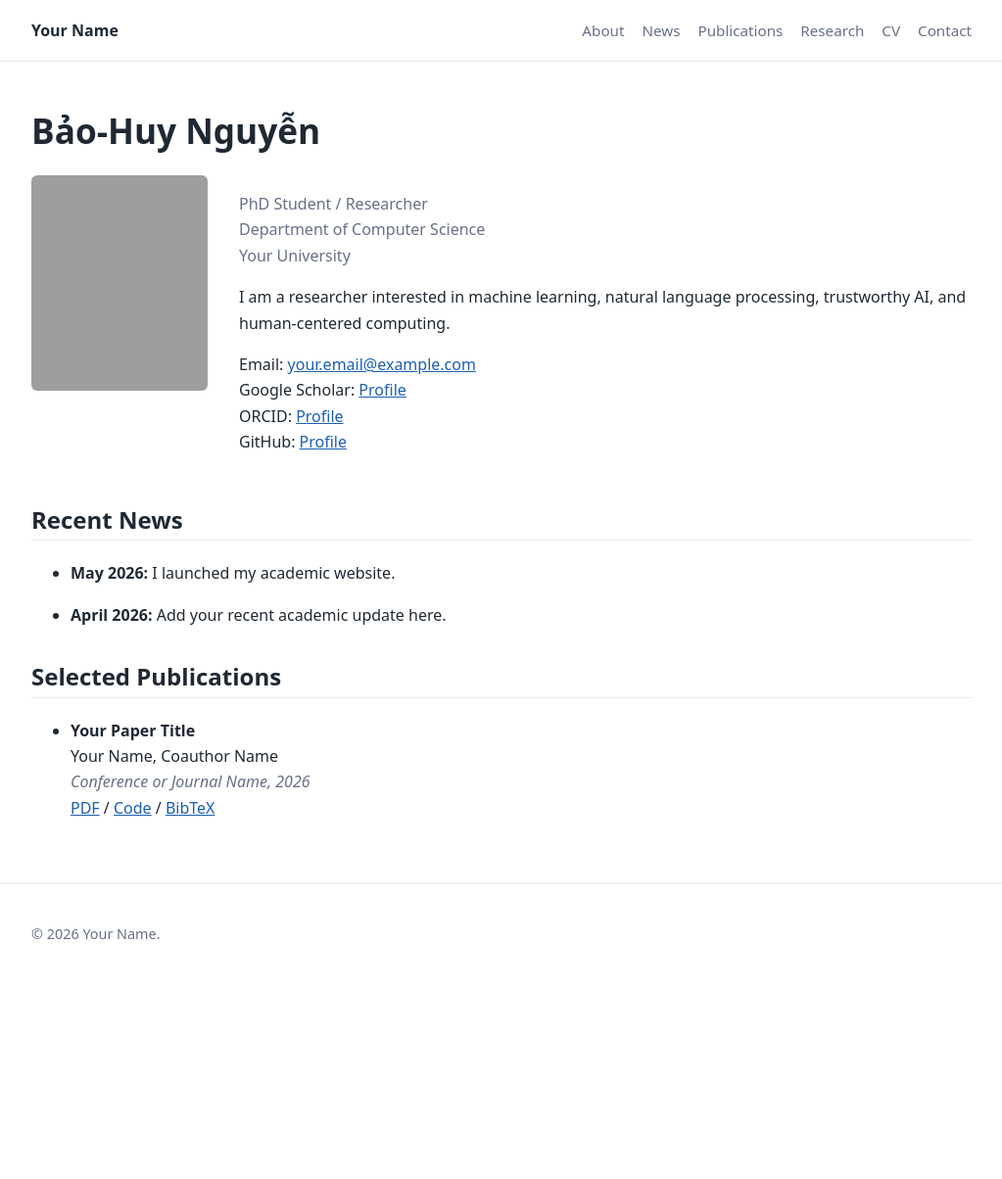
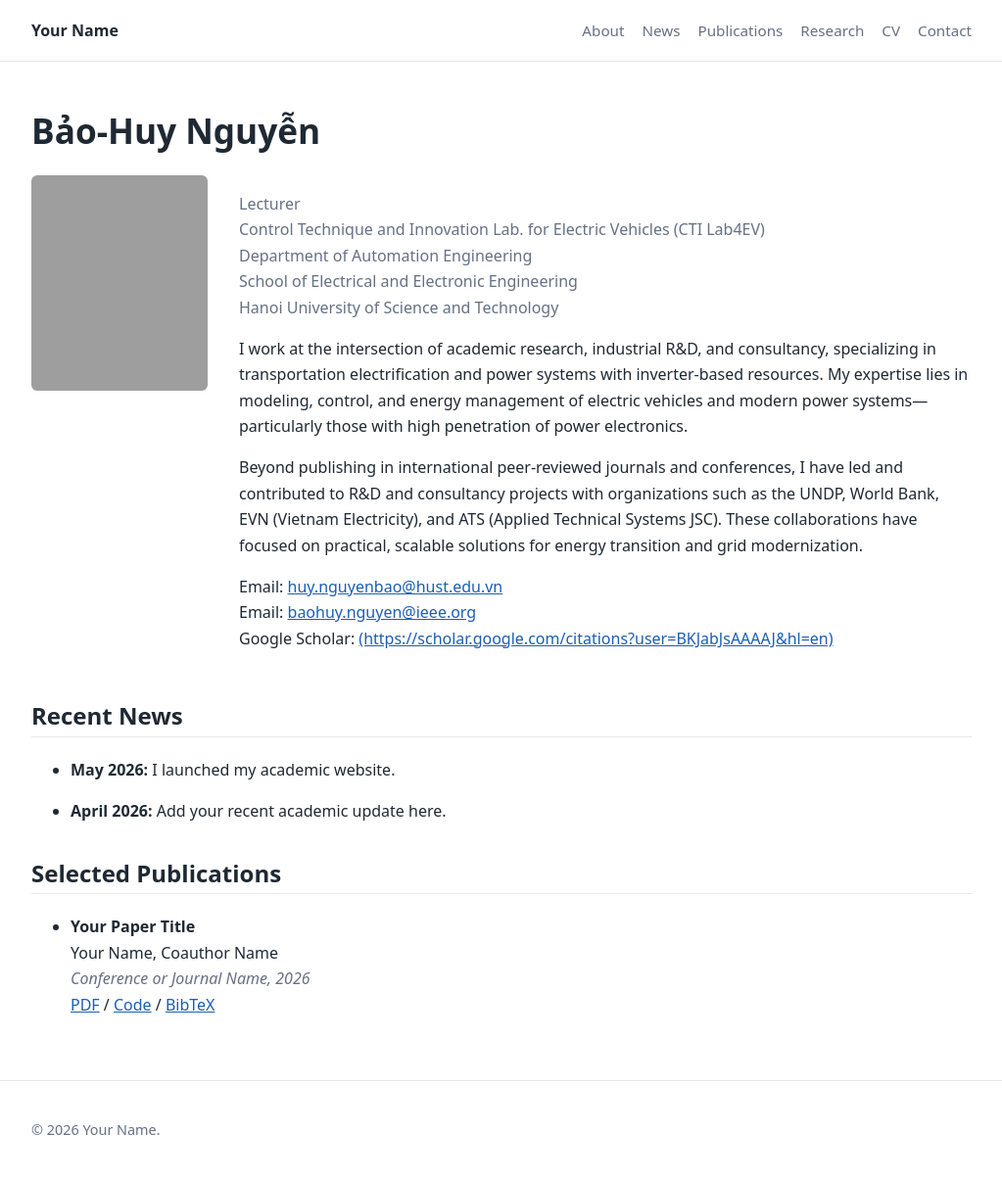
Before and after one commit to baohuynguyen/baohuynguyen.github.io, a Jekyll site: the page built from index.md, in a window 1280 px wide. Shown: the whole page at 98% size, without its empty margins (128-1151 px from the left). Built offline with Jekyll 4.4.1, drawn with Linux system fonts in a browser that asks for light colours; before the commit the page ends 1004 px from its top, so only the background shows below that; grey boxes are pictures that could not be loaded.

Commit message:
Update index.md

```diff
--- a/index.md
+++ b/index.md
@@ -10,21 +10,24 @@ title: About
 
   <div>
     <p class="meta">
-      PhD Student / Researcher<br>
-      Department of Computer Science<br>
-      Your University
+      Lecturer <br>
+      Control Technique and Innovation Lab. for Electric Vehicles (CTI Lab4EV) <br>
+      Department of Automation Engineering <br>
+      School of Electrical and Electronic Engineering <br>
+      Hanoi University of Science and Technology
     </p>
 
     <p>
-      I am a researcher interested in machine learning, natural language processing,
-      trustworthy AI, and human-centered computing.
+      I work at the intersection of academic research, industrial R&D, and consultancy, specializing in transportation electrification and power systems with inverter-based resources. My expertise lies in modeling, control, and energy management of electric vehicles and modern power systems—particularly those with high penetration of power electronics.
+    </p>
+    <p>
+    Beyond publishing in international peer-reviewed journals and conferences, I have led and contributed to R&D and consultancy projects with organizations such as the UNDP, World Bank, EVN (Vietnam Electricity), and ATS (Applied Technical Systems JSC). These collaborations have focused on practical, scalable solutions for energy transition and grid modernization.
     </p>
 
     <p>
-      Email: <a href="mailto:your.email@example.com">your.email@example.com</a><br>
-      Google Scholar: <a href="#">Profile</a><br>
-      ORCID: <a href="#">Profile</a><br>
-      GitHub: <a href="#">Profile</a>
+      Email: <a href="mailto:huy.nguyenbao@hust.edu.vn">huy.nguyenbao@hust.edu.vn</a><br>
+      Email: <a href="mailto:baohuy.nguyen@ieee.org">baohuy.nguyen@ieee.org</a><br>
+      Google Scholar: <a href="#">(https://scholar.google.com/citations?user=BKJabJsAAAAJ&hl=en)</a><br>
     </p>
   </div>
 </div>
```
